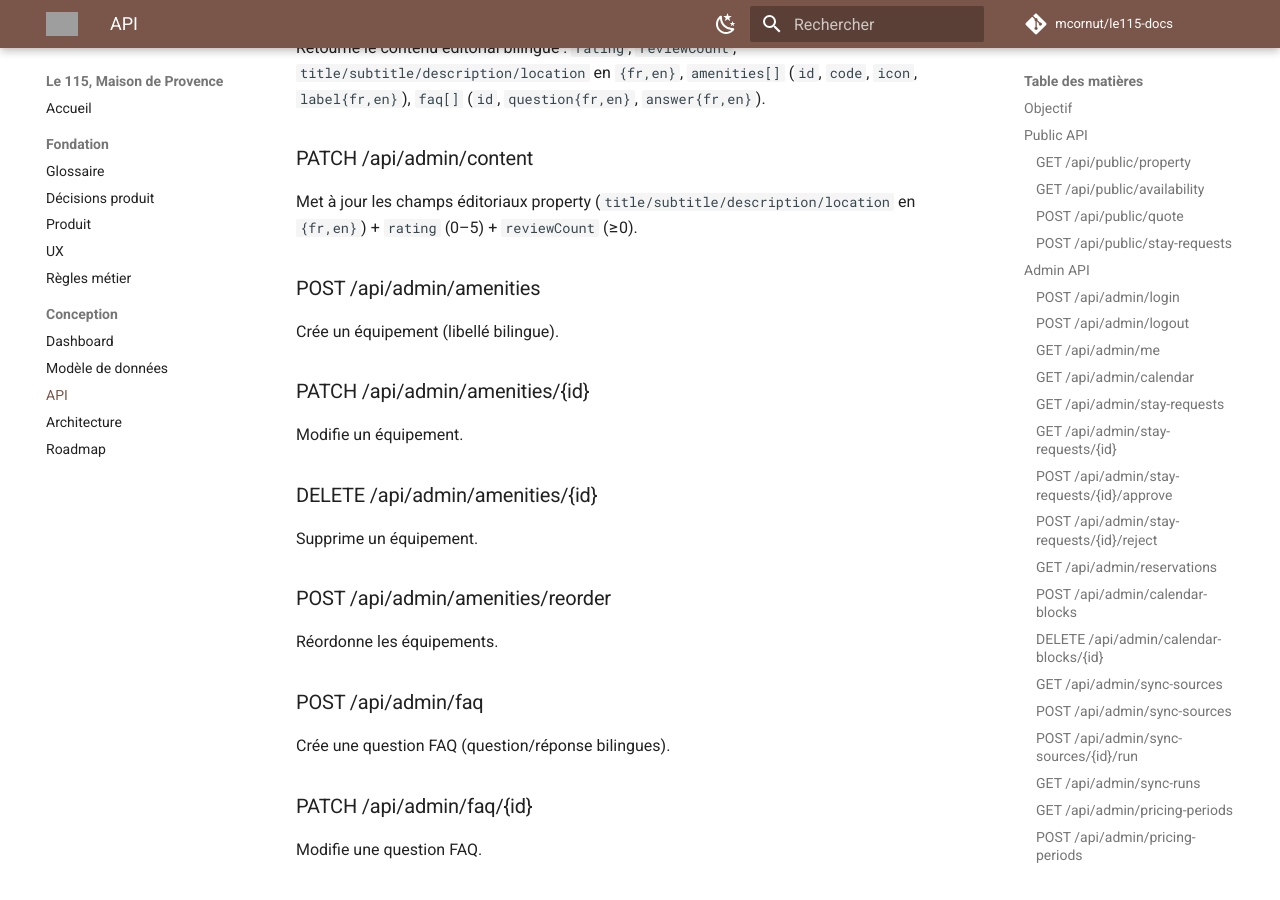
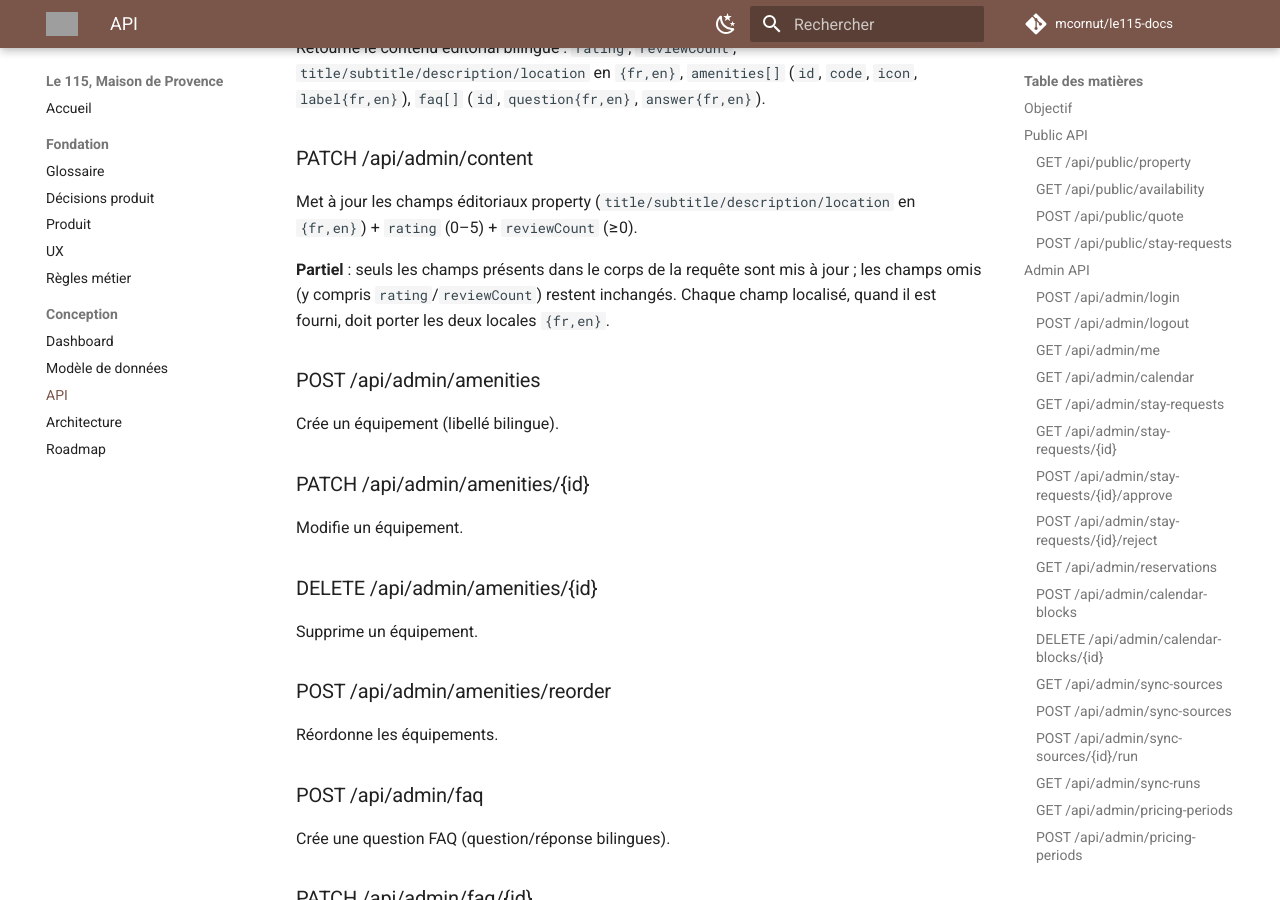
Before and after one commit to mcornut/le115-docs, an MkDocs documentation site: the page built from docs/06-API.md, in a window 1280 px wide and 900 px high, scrolled down 4602 px. Built offline with MkDocs 1.6.1 and Material for MkDocs 9.7.7, drawn with Linux system fonts in a browser that asks for light colours; comment, search, counter and statistics services are not loaded; grey boxes are pictures that could not be loaded.

Commit message:
docs: clarify PATCH /api/admin/content is partial (only provided fields updated)

```diff
--- a/docs/06-API.md
+++ b/docs/06-API.md
@@ -197,6 +197,8 @@ Retourne le contenu éditorial bilingue : `rating`, `reviewCount`, `title/subtit
 
 Met à jour les champs éditoriaux property (`title/subtitle/description/location` en `{fr,en}`) + `rating` (0–5) + `reviewCount` (≥0).
 
+**Partiel** : seuls les champs présents dans le corps de la requête sont mis à jour ; les champs omis (y compris `rating`/`reviewCount`) restent inchangés. Chaque champ localisé, quand il est fourni, doit porter les deux locales `{fr,en}`.
+
 ### POST /api/admin/amenities
 
 Crée un équipement (libellé bilingue).
```
